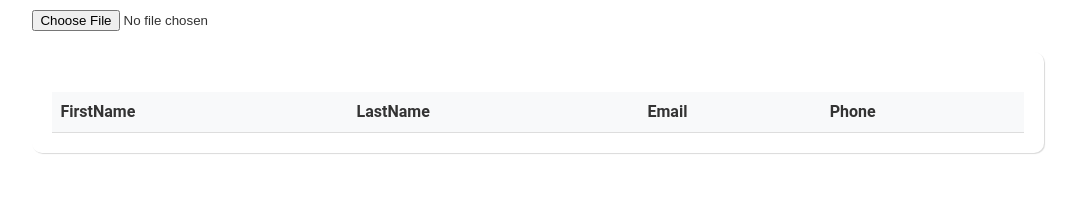
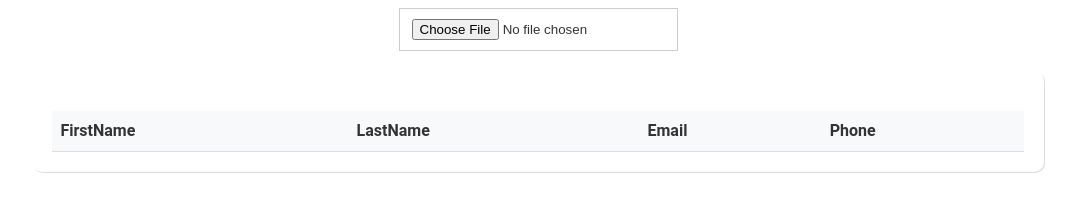
Before and after one commit to gulnar-hqvrd/FileUpload, a plain HTML site: page index.html in a window 1280 px wide. Shown: the whole page, without its empty margins (102-1178 px from the left). Drawn offline with Linux system fonts and the light colour scheme.

Commit message:
Initial commit

```diff
--- a/style.css
+++ b/style.css
@@ -6,6 +6,7 @@
   font-family: "Roboto", sans-serif;
   font-size: 16px;
   color: #333;
+  text-align: center;
   line-height: 1.5;
 }
 .card {
@@ -54,5 +55,13 @@
   transform: translateX(-50%);
 }
 .dz-message {
-    margin-top: 160px!important;
+  margin-top: 160px !important;
 }
+
+#fileInput {
+  border: 1px solid #ccc;
+  display: inline-block;
+  padding: 10px 12px;
+  cursor: pointer;
+  text-align: center !important;
+}
```
Lines whose indentation alone changed are shown as unchanged.
